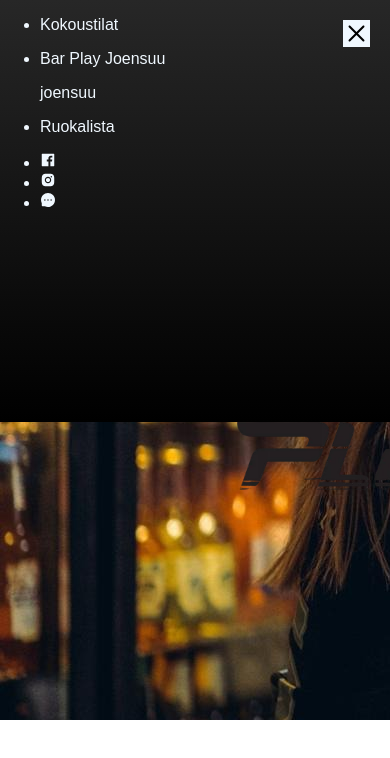
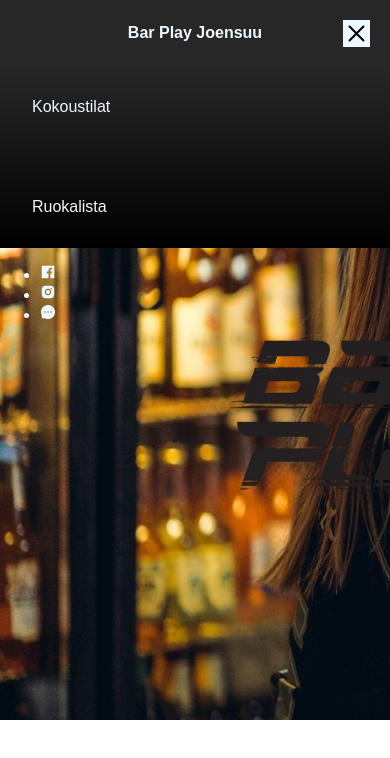
Before and after one commit to MarkusAP98/barplay02, a React (Create React App) app: page / in a window 390 px wide. Shown: the top 758 px of the page. Built offline with nearby package versions, Linux system fonts and the light colour scheme.

Commit message:
made the small screen overlay look better

```diff
--- a/src/components/Navbar/Navbar.css
+++ b/src/components/Navbar/Navbar.css
@@ -107,7 +107,6 @@
   left: 0;
   width: 100%;
   height: 50vh;
-  background-image: linear-gradient(#272727, black);
   transition: 0.5 ease;
   flex-direction: column;
   z-index: 5;
@@ -119,4 +118,48 @@
   right: 20px;
   background-color: aliceblue;
   color: black;
+  cursor: pointer;
 }
+
+.barplay__navbar-smallscreen-links {
+list-style: none;
+cursor: pointer;
+background-image: linear-gradient( #272727,black );
+margin: 0px;
+justify-content: center;
+align-items: center;
+}
+
+.barplay__links-smallscreen {
+  position: relative;
+  left: -40px;
+  padding:2rem;
+
+}
+
+.barplay__links-smallscreen:hover {
+    background: white;
+    color: #272727;
+    width: 100%;
+}
+
+.barplay__navbar-smallscreen {
+  margin: 5rem;
+}
+
+.barplay__links-smallscreen-joensuu {
+  text-align: center;
+  justify-content: center;
+  font-weight: 600;
+  transition: 0.5 ease;
+}
+.barplay__links-smallscreen-joensuu:hover {
+  text-decoration: underline;
+}
+
+.barplay__smallscreen-barplay_joensuu {
+  background: #272727;
+  padding: 0.5rem;
+  cursor: pointer;
+  list-style: none;
+}
--- a/src/components/Navbar/Navbar.js
+++ b/src/components/Navbar/Navbar.js
@@ -46,21 +46,25 @@
           <GiHamburgerMenu color="#fff" fontSize={27} onClick={() => {}} />
 
           <div className="barplay__navbar-smallscreen_overlay flex__center slide-bottom">
+            <div className="barplay__smallscreen-barplay_joensuu">
+              <li className="barplay__links-smallscreen-joensuu">
+                <a>
+                  <p>Bar Play Joensuu</p>
+                </a>
+              </li>
               <RxCross2
                 fontSize={27}
                 className="overlay__close"
                 onClick={() => {}}
               />
+            </div>
+
+            <div className="navbar__list-icons">
               <ul className="barplay__navbar-smallscreen-links">
-              <li className="barplay__links">
+                <li className="barplay__links-smallscreen">
                   <a>Kokoustilat</a>
                 </li>
-              <li className="barplay__links-smallscreen">
-                <a>
-                  <p>Bar Play Joensuu</p>
-                  <p id="barplay-joensuu-smallscreen">joensuu</p>
-                </a>
-              </li>
+                <br/>
                 <li className="barplay__links-smallscreen">
                   <a>Ruokalista</a>
                 </li>
@@ -84,6 +88,7 @@
               </ul>
             </div>
           </div>
+        </div>
         <button className="barplay__navbar-btn">Varaa aikasi</button>
       </nav>
     </>
```
Lines whose indentation alone changed are shown as unchanged.
